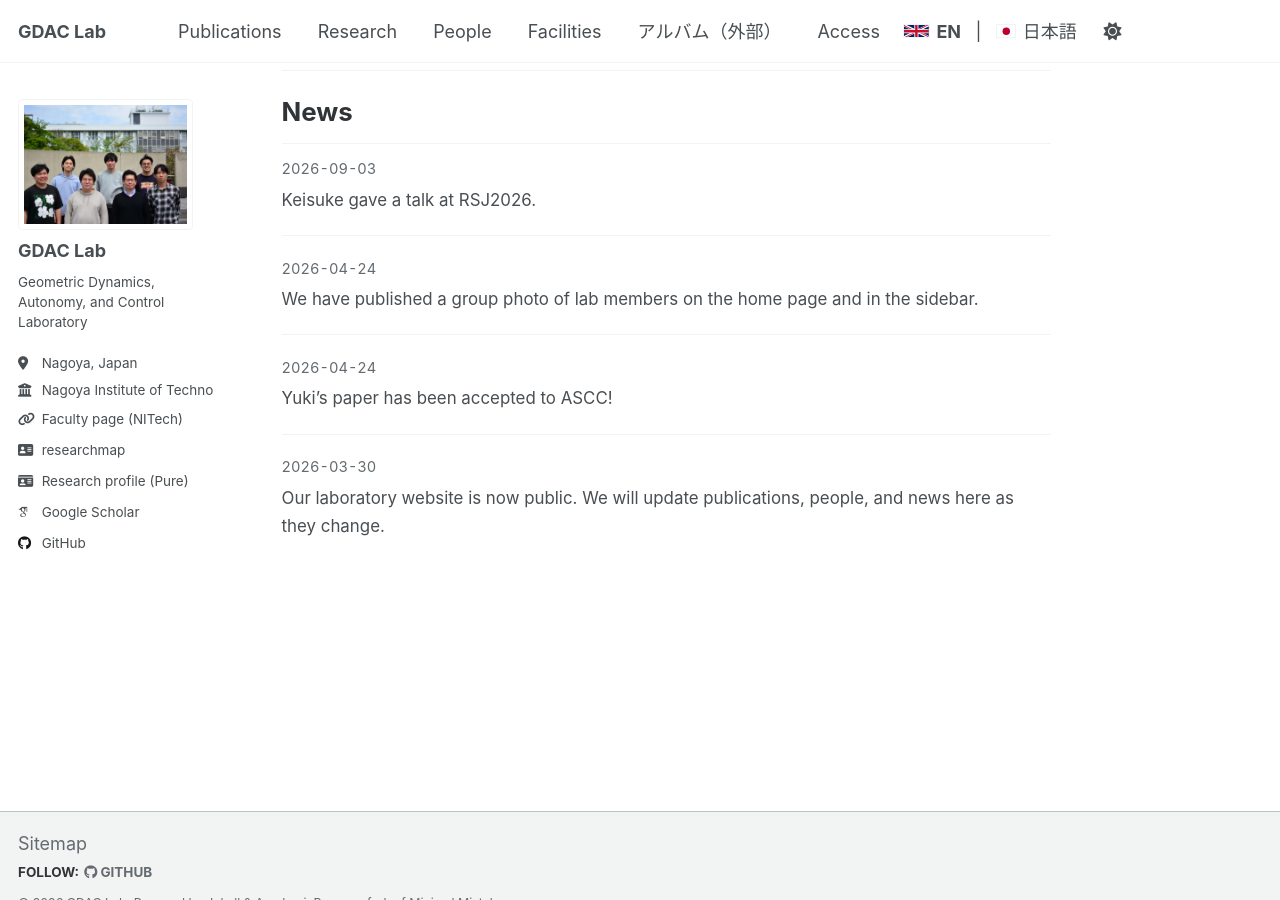
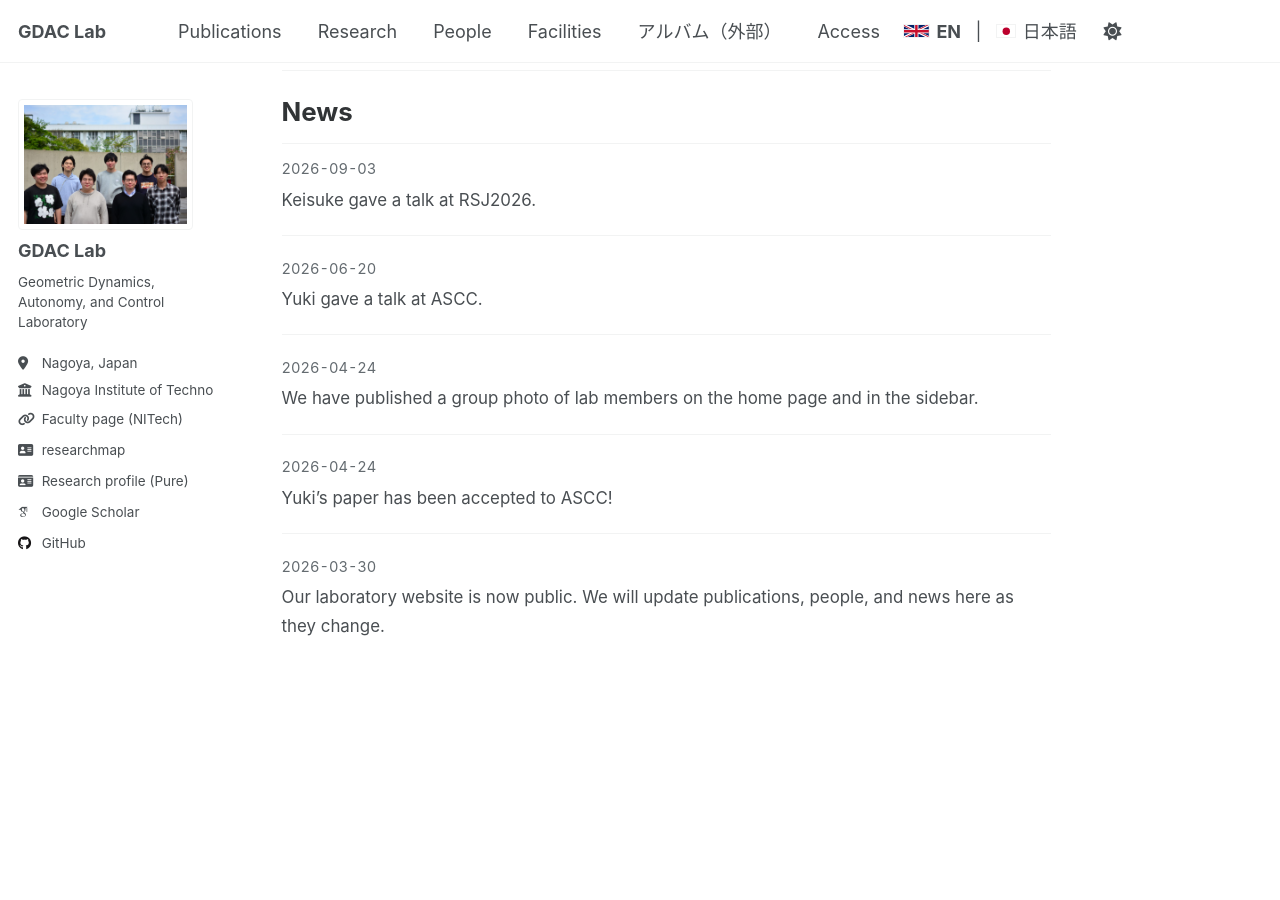
Before and after one commit to GDAC-Lab/gdac-lab.github.io, a Jekyll site: the page built from _pages/about.md, in a window 1280 px wide and 900 px high, scrolled down 1905 px. Built offline with Jekyll 4.4.1, drawn with Linux system fonts in a browser that asks for light colours.

Commit message:
Add a news item for the ASCC talk

```diff
--- a/_data/news.yml
+++ b/_data/news.yml
@@ -9,6 +9,9 @@ items:
   - date: "2026-09-03"
     body_en: "Keisuke gave a talk at RSJ2026."
     body_ja: "佐野君が RSJ2026 で発表しました。"
+  - date: "2026-06-20"
+    body_en: "Yuki gave a talk at ASCC."
+    body_ja: "堂高君が ASCC で発表しました。"
   - date: "2026-04-24"
     body_en: "Yuki's paper has been accepted to ASCC!"
     body_ja: "堂高君の論文が ASCC にアクセプトされました！"
```
